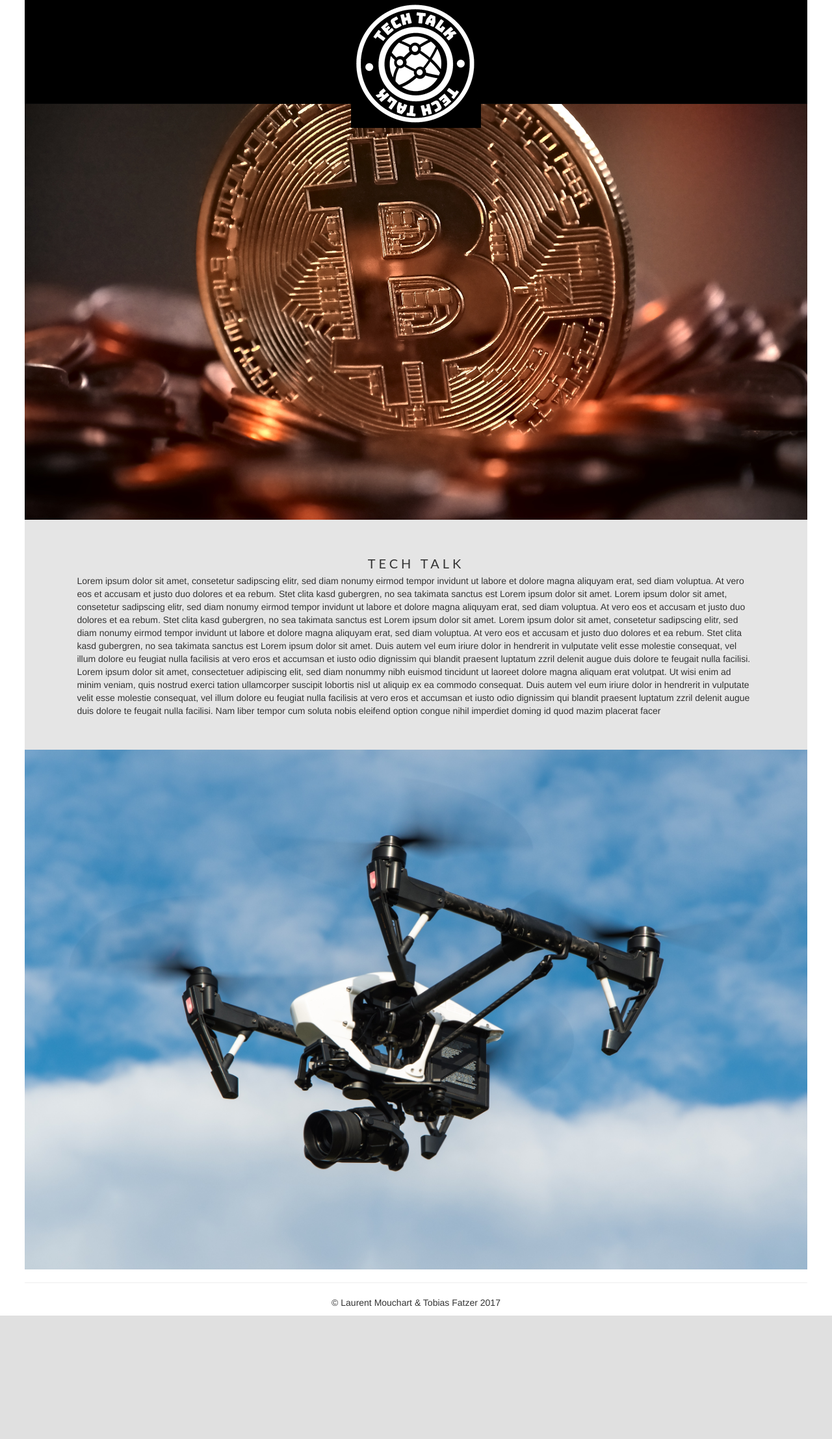
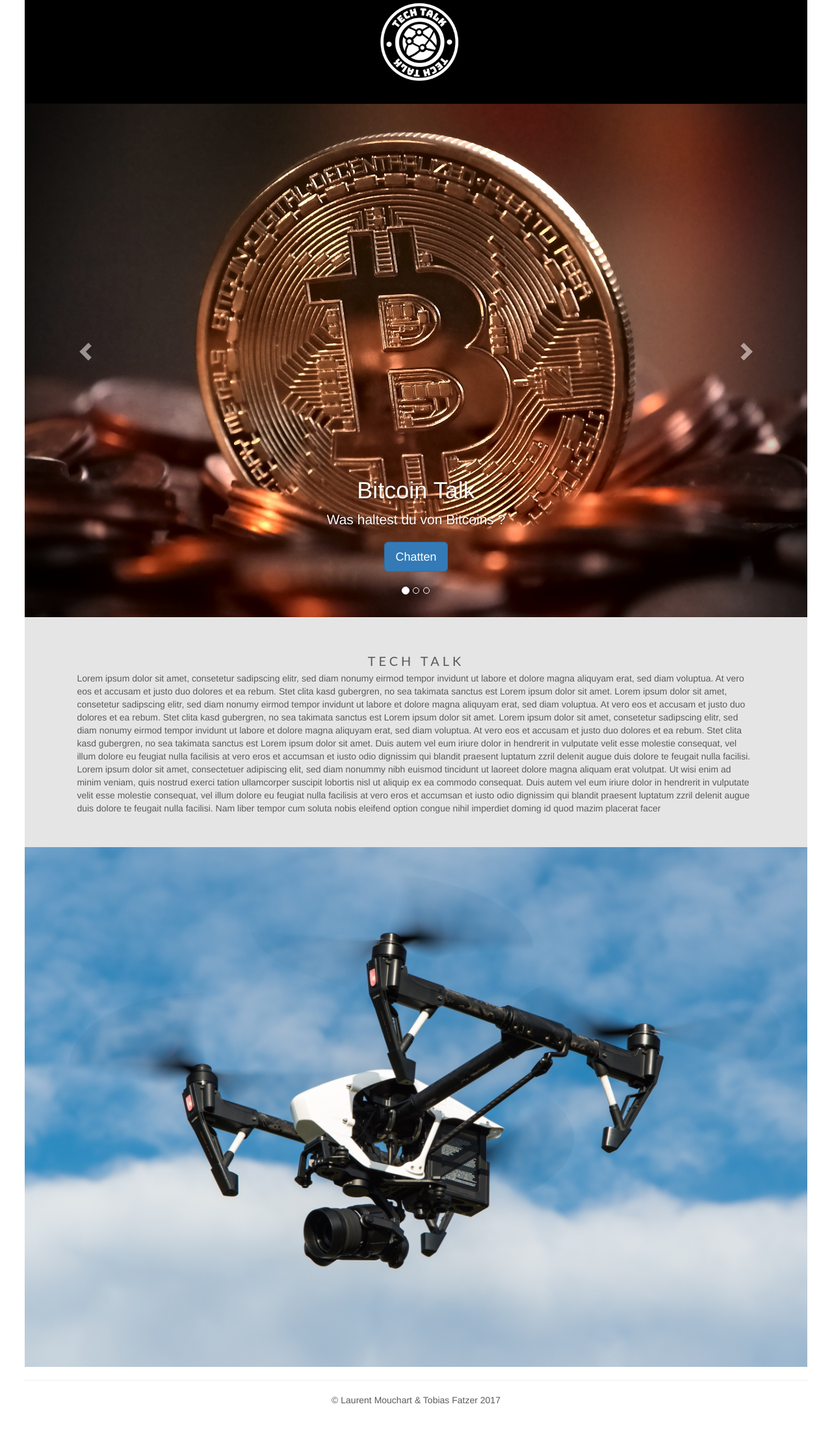
Before and after one commit to zfatzt/TechTalk, a PHP site: template view/default_index.php in a window 1280 px wide. Shown: the whole page at 65% size. Before the commit the page ends 2025 px from the top, so only its background shows below. Run offline with PHP 8.4, Linux system fonts and the light colour scheme; the template is opened without the code that fills it, so the values that code supplies are empty; some libraries are stand-ins or nearby versions.

Commit message:
Logo ist fixiert & Slideshow wurde eingefügt

```diff
--- a/public/css/style.css
+++ b/public/css/style.css
@@ -23,14 +23,13 @@
 
 .navbar.navbar-inverse.navbar-fixed-top {
 	height: 20%;
-	background-color: #000;
+	background-color: #000000;
 	margin-left: 3%;
 	margin-right: 3%;
 	padding: 0;
 }
 
 .parallax {
-	background-image: url("/images/bitcoin.jpg");
 	min-height: 800px;
 	background-attachment: fixed;
 	background-position: center;
@@ -48,11 +47,12 @@
 }
 
 .logo {
+	position: absolute;
+	width: 11%;
 	height: auto;
-	width: auto;
-	margin: auto;
-	display: inherit;
-
+	left: 45%;
+	z-index: 800;
+	opacity: 1;
 }
 
 .textfield {
@@ -64,3 +64,113 @@
 .center {
 	text-align: center;
 }
+
+/* GLOBAL STYLES
+-------------------------------------------------- */
+/* Padding below the footer and lighter body text */
+body {
+	padding-bottom: 40px;
+	color: #5a5a5a;
+}
+
+/* CUSTOMIZE THE CAROUSEL
+-------------------------------------------------- */
+
+/* Carousel base class */
+.carousel {
+	margin-top: 10%;
+	margin-bottom: 0;
+}
+/* Since positioning the image, we need to help out the caption */
+.carousel-caption {
+	z-index: 10;
+}
+
+/* Declare heights because of positioning of img element */
+.carousel .item {
+	min-height: 830px;
+	background-color: #777;
+}
+
+.carousel-inner>.item>img {
+	position: absolute;
+	top: 0;
+	left: 0;
+	min-width: 100%;
+	height: auto;
+	min-height: 800px;
+	background-attachment: fixed;
+	background-position: center;
+	background-repeat: no-repeat;
+	background-size: cover;
+	opacity: 1;
+}
+
+/* MARKETING CONTENT
+-------------------------------------------------- */
+
+/* Center align the text within the three columns below the carousel */
+.marketing .col-lg-4 {
+	margin-bottom: 20px;
+	text-align: center;
+}
+
+.marketing h2 {
+	font-weight: normal;
+}
+
+.marketing .col-lg-4 p {
+	margin-right: 10px;
+	margin-left: 10px;
+}
+
+/* Featurettes
+------------------------- */
+.featurette-divider {
+	margin: 80px 0; /* Space out the Bootstrap <hr> more */
+}
+
+/* Thin out the marketing headings */
+.featurette-heading {
+	font-weight: 300;
+	line-height: 1;
+	letter-spacing: -1px;
+}
+
+/* RESPONSIVE CSS
+-------------------------------------------------- */
+@media ( min-width : 768px) {
+	/* Navbar positioning foo */
+	.navbar-wrapper {
+		margin-top: 20px;
+	}
+	.navbar-wrapper .container {
+		padding-right: 15px;
+		padding-left: 15px;
+	}
+	.navbar-wrapper .navbar {
+		padding-right: 0;
+		padding-left: 0;
+	}
+
+	/* The navbar becomes detached from the top, so we round the corners */
+	.navbar-wrapper .navbar {
+		border-radius: 4px;
+	}
+
+	/* Bump up size of carousel content */
+	.carousel-caption p {
+		margin-bottom: 20px;
+		font-size: 21px;
+		line-height: 1.4;
+	}
+	.featurette-heading {
+		font-size: 50px;
+	}
+}
+
+@media ( min-width : 992px) {
+	.featurette-heading {
+		margin-top: 120px;
+	}
+}
--- a/view/default_index.php
+++ b/view/default_index.php
@@ -1,4 +1,63 @@
-<div class="parallax"></div>
+
+<!-- Carousel
+    ================================================== -->
+<div id="myCarousel" class="carousel slide" data-ride="carousel">
+	<!-- Indicators -->
+	<ol class="carousel-indicators">
+		<li data-target="#myCarousel" data-slide-to="0" class="active"></li>
+		<li data-target="#myCarousel" data-slide-to="1"></li>
+		<li data-target="#myCarousel" data-slide-to="2"></li>
+	</ol>
+	<div class="carousel-inner" role="listbox">
+		<div class="item active">
+			<img class="first-slide" src="/images/bitcoin.jpg" alt="First slide">
+			<div class="container">
+				<div class="carousel-caption">
+					<h1>Bitcoin Talk</h1>
+					<p>Was haltest du von Bitcoins ?</p>
+					<p>
+						<a class="btn btn-lg btn-primary" href="#" role="button">Chatten</a>
+					</p>
+				</div>
+			</div>
+		</div>
+		<div class="item">
+			<img class="second-slide" src="/images/drone.jpg" alt="Second slide">
+			<div class="container">
+				<div class="carousel-caption">
+					<h1>Dronen Talk</h1>
+					<p>Dronen sind noch nicht sehr lange auf dem Markt.</p>
+					<p>
+						<a class="btn btn-lg btn-primary" href="#" role="button">Chatten</a>
+					</p>
+				</div>
+			</div>
+		</div>
+		<div class="item">
+			<img class="third-slide" src="/images/huawei-p10.jpg"
+				alt="Third slide">
+			<div class="container">
+				<div class="carousel-caption">
+					<h1>Huawei P10</h1>
+					<p>Das neue Huawei P10 ist raus. Was haltest du von dem Smartphone
+						?</p>
+					<p>
+						<a class="btn btn-lg btn-primary" href="#" role="button">Chatten </a>
+					</p>
+				</div>
+			</div>
+		</div>
+	</div>
+	<a class="left carousel-control" href="#myCarousel" role="button"
+		data-slide="prev"> <span class="glyphicon glyphicon-chevron-left"
+		aria-hidden="true"></span> <span class="sr-only">Previous</span>
+	</a> <a class="right carousel-control" href="#myCarousel" role="button"
+		data-slide="next"> <span class="glyphicon glyphicon-chevron-right"
+		aria-hidden="true"></span> <span class="sr-only">Next</span>
+	</a>
+</div>
+<!-- /.carousel -->
+
 <div class="textfield">
 	<h3>Tech Talk</h3>
 	Lorem ipsum dolor sit amet, consetetur sadipscing elitr, sed diam
```
Also changed, not shown: view/anmelden.php (+33 -12 lines), view/header.php (+1 -6 lines), public/images/huawei-p10.jpg (added).
